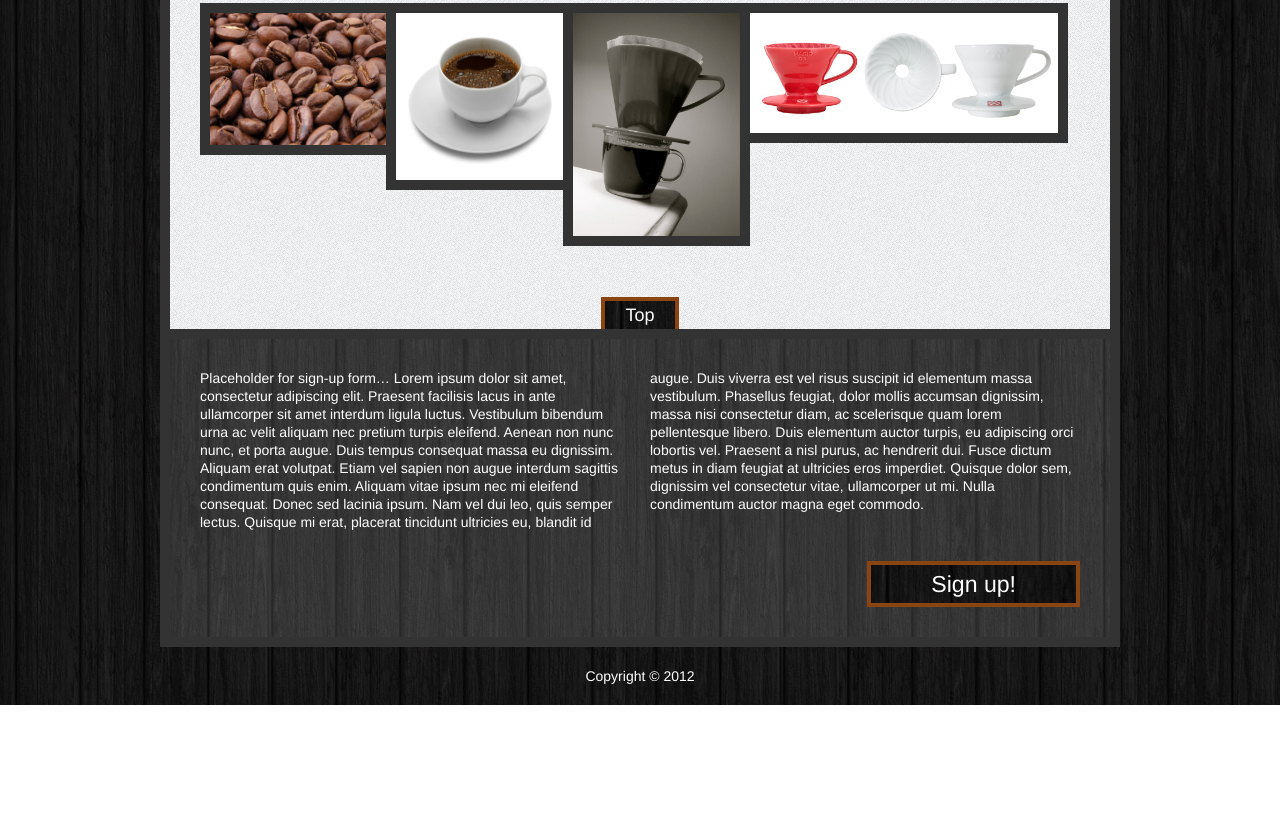
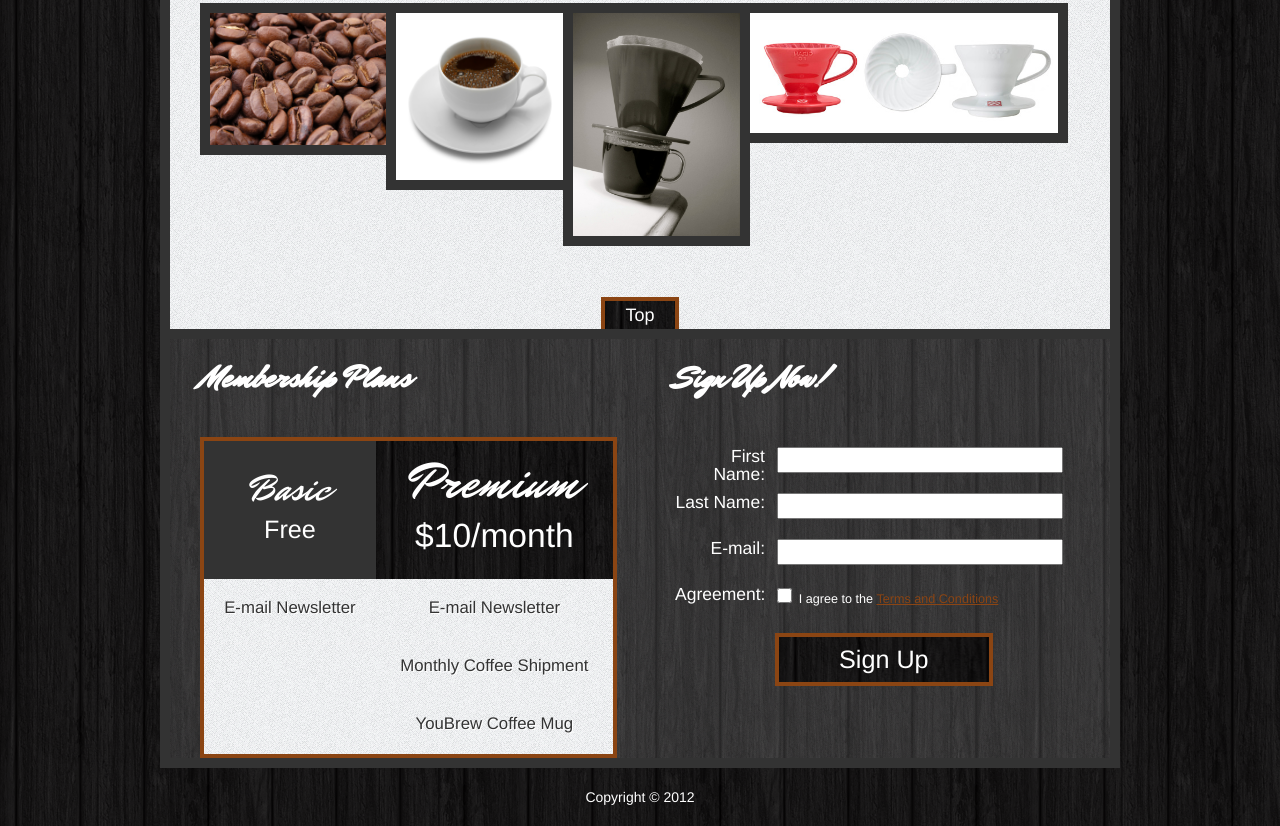
Before and after one commit to spenkacik/wsd-project, a plain HTML site: page index.html in a window 1280 px wide. Shown: the part 1832-2658 px from the top of the page. Before the commit the page ends 2537 px from the top, so only its background shows below. Drawn offline with Linux system fonts and the light colour scheme.

Commit message:
Week 4 Project

```diff
--- a/css/main.css
+++ b/css/main.css
@@ -6,7 +6,7 @@ body {
 	font-size: 87.5%;
 }
 
-h1, h2, dl, p {
+h1, h2, h3, dl, p {
 	margin: 0;
 }
 
@@ -96,7 +96,7 @@ footer {
 	padding-bottom: 4px;
 	background: url('../images/white-texture.png');
 	color: #333;
-	text-shadow: 1px 1px 0 white;
+	text-shadow: 1px 1px 0 #fff;
 }
 
 /* Inner sections */
@@ -289,10 +289,10 @@ section div {
 /* Under inner */
 
 #under {
+	padding-bottom: 0;
 	position: relative;
 	color: #fff;
 	text-shadow: none;
-	overflow: auto;
 }
 
 #under-bg {
@@ -306,24 +306,104 @@ section div {
 	opacity: 0.15;
 }
 
-#under p {
-	-webkit-column-count: 2;
-	-moz-column-count: 2;
-	column-count: 2;
-	-webkit-column-gap: 20px;
-	-moz-column-gap: 20px;
-	column-gap: 20px;
+#under h3 {
+	margin-bottom: 50px;
+	font-family: "Mr Dafoe", cursive;
+	font-size: 2.25em;
+}
+
+#under #table {
+	float: left;
+	width: 440px;
+}
+
+#under table {
+	background: url('../images/white-texture.png');
+	border: 4px solid #8b4513;
+	border-collapse: collapse;
+}
+
+#under table th {
+	padding: 15px 5%;
+	background: #333;
+	font-family: "helvetica neue", Helvetica, Arial, sans-serif;
+	font-weight: 100;
+	font-size: 1.8em;
+	line-height: 1.5em;
+}
+
+#under table th span {
+	font-family: "Mr Dafoe", cursive;
+	font-size: 1.5em;
+}
+
+#under table td {
+	padding: 1.2em;
+	color: #333;
+	text-shadow: 1px 1px 0 white;
+	text-align: center;
+	font-size: 1.2em;
+}
+
+#under table .premium {
+	padding: .5em 1em;
+}
+
+#under table #premium-header {
+	background: url('../images/dark-wood.png') fixed;
+	font-size: 2.4em;
+}
+
+#under #form {
+	margin-left: 475px;
+	width: 396px;
+}
+
+#under #form form div {
+	padding: 10px 0;
+}
+
+#under #form form p span {
+	font-size: .9em;
+}
+
+#under #form form p a {
+	color: #8b4514;
+	font-weight: 500;
+}
+
+#under #form label {
+	float: left;
+	margin-right: 3%;
+	width: 90px;
+	font-size: 1.25em;
+	text-align: right;
+	display: block;
+}
+
+#name-first, #name-last, #email {
+	width: 275px;
+	height: 20px;
+	font-size: .95em;
+	padding-left: 5px;
+}
+
+#agreement {
+	margin-left: 0;
+	width: 15px;
+	height: 15px;
 }
 
 #signup-btn {
-	float: right;
-	margin-top: 30px;
-	padding: 10px 60px; /* button should not scale using % */
+	margin-top: 15px;
+	margin-left: 100px;
+	padding: 8px 60px; /* button should not scale using % */
 	border: 4px solid #8b4513;
 	color: #fff;
 	text-shadow: none;
 	text-decoration: none;
-	font-size: 1.65em;
+	font-family: "helvetica neue", helvetica, arial, sans-serif;
+	font-size: 1.8em;
 	font-weight: 100;
 	background: url('../images/dark-wood.png') fixed;
 }
@@ -379,6 +459,17 @@ footer {
 	#intro a {
 		padding: 12px 55px;
 		font-size: 1.6em;
+	}
+
+	#under #table {
+		float: none;
+		margin: 0 auto;
+		margin-bottom: 40px;
+	}
+
+	#under #form {
+		margin: 0 auto;
+		clear: both;
 	}
 }
 
@@ -443,15 +534,26 @@ footer {
 		column-count: 1;
 	}
 
-	#under p {
-		-webkit-column-count: 1;
-		-moz-column-count: 1;
-		column-count: 1;
+	#under #table {
+		float: none;
+		margin: 0 auto;
+		margin-bottom: 40px;
+		width: 100%;
 	}
 
-	#under a {
+	#under #form {
+		margin: 0 auto;
+		clear: both;
+		width: 100%;
+	}
+
+	#name-first, #name-last, #email {
+	width: 70%;
+	}
+
+	#signup-btn {
 		float: none;
-		padding: 14px 80px;
+		padding: 12px 95px;
 		text-align: center;
 		font-size: 2em;
 		display: block;
@@ -529,9 +631,34 @@ footer {
 		column-count: 1;
 	}
 
-	#under a {
+	#under #table {
 		float: none;
-		padding: 14px 80px;
+		margin: 0 auto;
+		margin-bottom: 40px;
+	}
+
+	#under table td {
+	font-size: 1em;
+	}
+
+	#under table .premium {
+	padding: .5em .4em;
+	}
+
+	#under #form {
+		margin: 0 auto;
+		clear: both;
+		width: 385px;
+	}
+
+	#name-first, #name-last, #email {
+	width: 215px;
+	}
+
+	#signup-btn {
+		float: none;
+		padding: 10px auto;
+		width: 230px;
 		text-align: center;
 		font-size: 2em;
 		display: block;
--- a/index.html
+++ b/index.html
@@ -87,10 +87,56 @@
 		<!-- Under -->
 		<div id="under">
 			<div id="under-bg"></div>
-			<p>Placeholder for sign-up form… Lorem ipsum dolor sit amet, consectetur adipiscing elit. Praesent facilisis lacus in ante ullamcorper sit amet interdum ligula luctus. Vestibulum bibendum urna ac velit aliquam nec pretium turpis eleifend. Aenean non nunc nunc, et porta augue. Duis tempus consequat massa eu dignissim. Aliquam erat volutpat. Etiam vel sapien non augue interdum sagittis condimentum quis enim. Aliquam vitae ipsum nec mi eleifend consequat.
+				<div id="table">
+					<h3>Membership Plans</h3>
+					<table>
+						<tr>
+							<th><span>Basic</span><br />Free</th>
+							<th id="premium-header" class="premium"><span>Premium</span><br />$10/month</th>
+						</tr>
+						<tr>
+							<td>E-mail Newsletter</td>
+							<td class="premium">E-mail Newsletter</td>
+						</tr>
+						<tr>
+							<td></td>
+							<td>Monthly Coffee Shipment</td>
+						</tr>
+						<tr>
+							<td></td>
+							<td>YouBrew Coffee Mug</td>
+						</tr>
+					</table>
+				</div>
 
-Donec sed lacinia ipsum. Nam vel dui leo, quis semper lectus. Quisque mi erat, placerat tincidunt ultricies eu, blandit id augue. Duis viverra est vel risus suscipit id elementum massa vestibulum. Phasellus feugiat, dolor mollis accumsan dignissim, massa nisi consectetur diam, ac scelerisque quam lorem pellentesque libero. Duis elementum auctor turpis, eu adipiscing orci lobortis vel. Praesent a nisl purus, ac hendrerit dui. Fusce dictum metus in diam feugiat at ultricies eros imperdiet. Quisque dolor sem, dignissim vel consectetur vitae, ullamcorper ut mi. Nulla condimentum auctor magna eget commodo.</p>
-			<a href="" id="signup-btn">Sign up!</a>
+			<div id="form">
+				<h3>Sign Up Now!</h3>
+				<div>
+					<form method="get" action="mailto:example@example.com">
+						<div>
+							<label for="name-first">First Name:</label>
+							<input type="text" name="name-first" id="name-first" />
+						</div>
+						<div>
+							<label for="name-last">Last Name:</label>
+							<input type="text" name="name-last" id="name-last" />
+						</div>
+						<div>
+							<label for="email">E-mail:</label>
+							<input type="text" name="email" id="email" />
+						</div>
+						<div>
+							<p>
+								<label for="agreement">Agreement:</label>
+								<input type="checkbox" name="agreement" id="agreement" />
+								<span>I agree to the <a href="">Terms and Conditions</a></span>
+							</p>
+						</div>
+						<input id="signup-btn" type="submit" value="Sign Up" />
+					</form>
+				</div>
+			</div>
+			<div class="clear"></div>
 		</div>
 
 		<footer>
```
